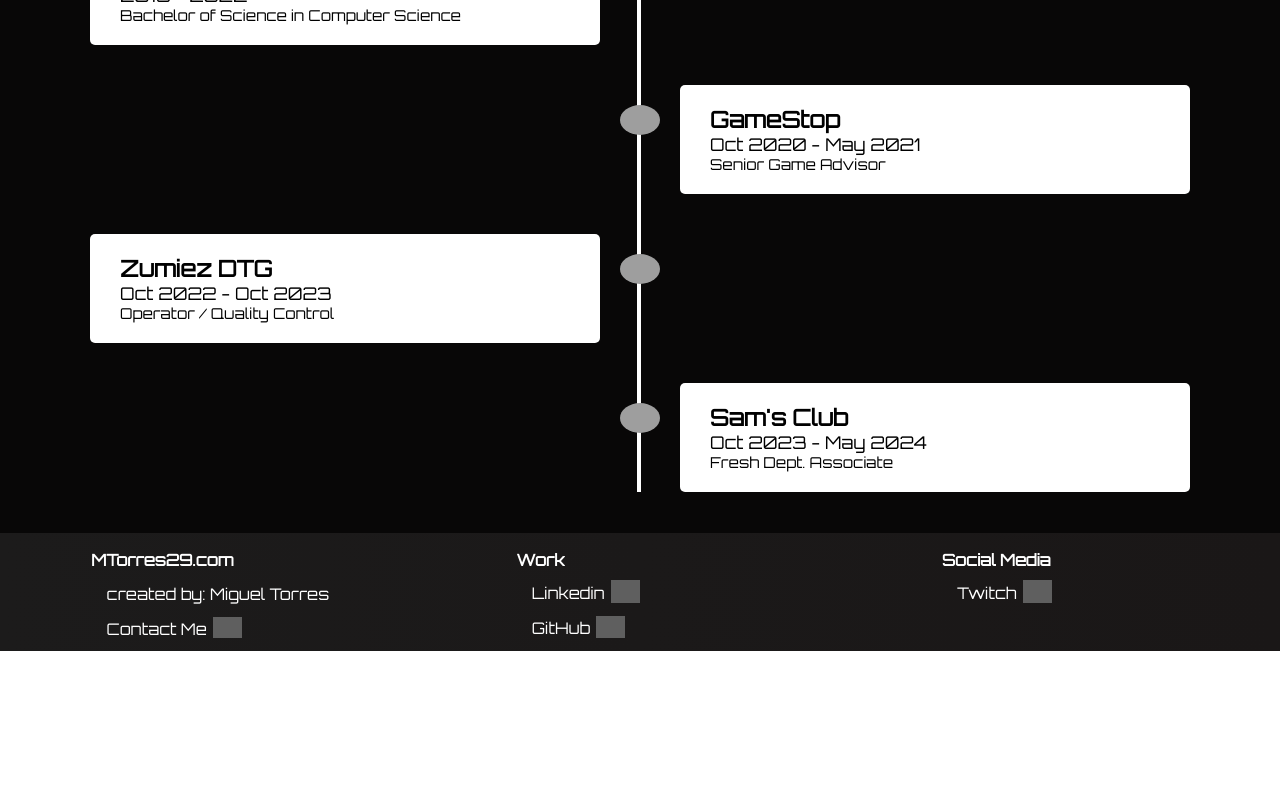
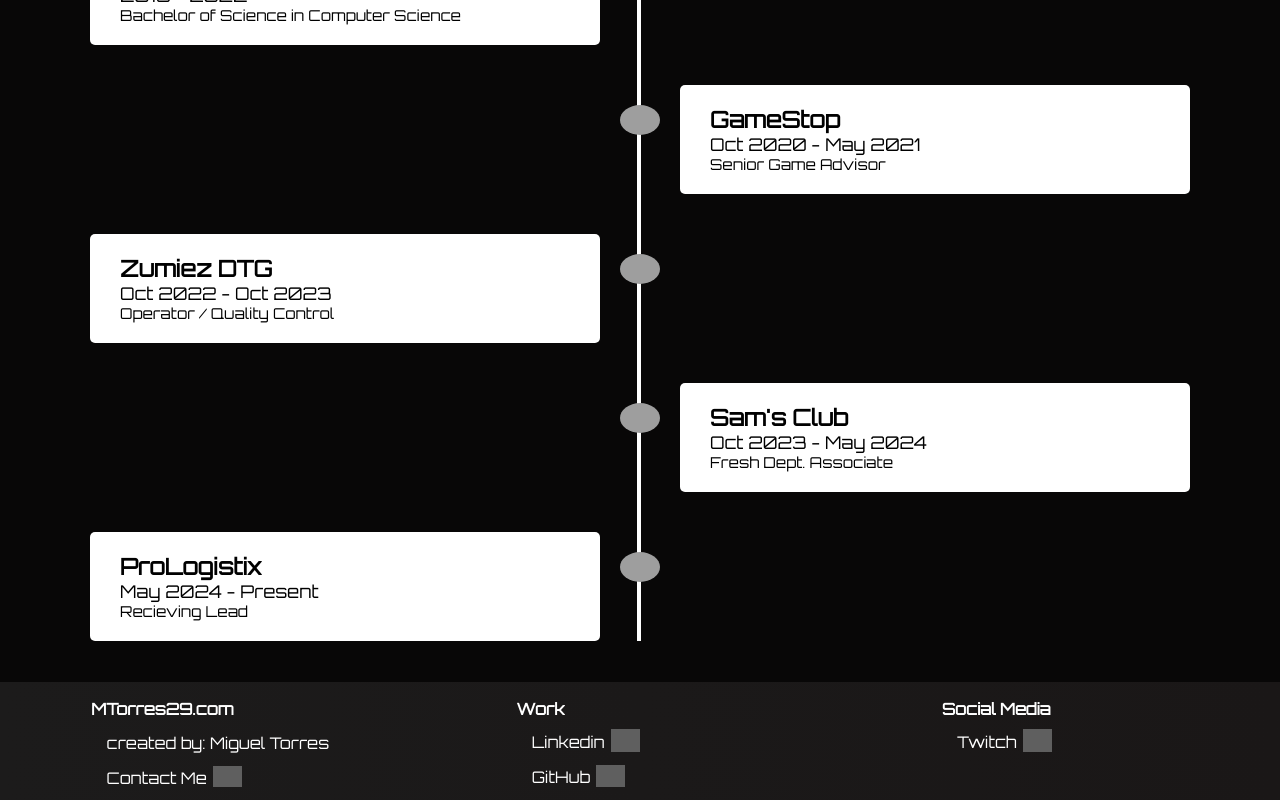
Before and after one commit to TheMTorres29/mtorres29-webapp, a React (Create React App) app: page / in a window 1280 px wide. Shown: the part 2004-2804 px from the top of the page. Before the commit the page ends 2655 px from the top, so only its background shows below. Built offline with nearby package versions, Linux system fonts and the light colour scheme; grey boxes are pictures that could not be loaded.

Commit message:
Timeline and Icon updates

```diff
--- a/src/components/Timeline/Timeline.js
+++ b/src/components/Timeline/Timeline.js
@@ -16,6 +16,7 @@
         {id:6, ttitle:'GameStop', tdate:'Oct 2020 - May 2021', ticon:'https://drive.google.com/thumbnail?id=1BFft1N-g4A96n6CvwX6h57IqT_XT4AJg', tdesc:'Senior Game Advisor'},
         {id:7, ttitle:'Zumiez DTG', tdate:'Oct 2022 - Oct 2023', ticon:'https://drive.google.com/thumbnail?id=1BdqPJC4yxn6LDJiX5dfdD-GnnXhfx1Xh', tdesc:'Operator / Quality Control'},
         {id:8, ttitle:"Sam's Club", tdate:'Oct 2023 - May 2024', ticon:'https://drive.google.com/thumbnail?id=1aJeaJyTCDHCSO-PNB03nOS7VbmYKStRk', tdesc:'Fresh Dept. Associate'},
+        {id:9, ttitle:"ProLogistix", tdate:'May 2024 - Present', ticon:'https://drive.google.com/thumbnail?id=1hA_U6w6V04KIn96b7I1zI6aovR0spWXu', tdesc:'Recieving Lead'},
     ]
 
     useEffect(() => {
```
Also changed, not shown: public/apple-touch-icon.png (added), public/mt-logo.png (renamed from public/apple-touch-con.png).
